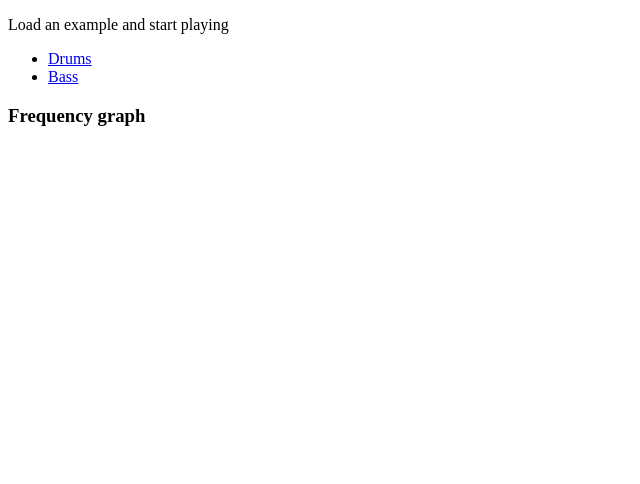
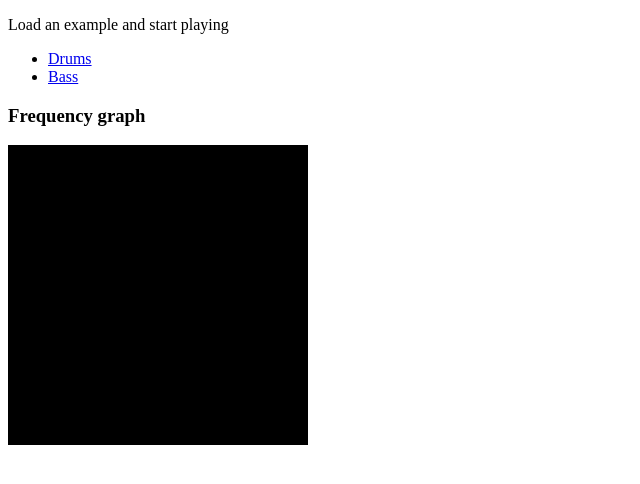
Before and after one commit to dlebech/wapi, a website with bundled scripts: page examples/index.html in a window 1280 px wide. Both pictures are taken after a click on the link "Drums". Shown: the whole page, without its empty margins (0-640 px from the left). Built offline with nearby package versions, Linux system fonts and the light colour scheme.

Commit message:
Add analyzer plugin with canvas frequency output

```diff
--- a/examples/index.html
+++ b/examples/index.html
@@ -10,15 +10,11 @@
 <body>
     <p>Load an example and start playing</p>
     <ul>
-        <li><a href="#" onclick="drumsExample(); return false;">Drums</a></li>
+        <li><a href="#" onclick="drumsExample(document.getElementById('canvas-container')); return false;">Drums</a></li>
         <li><a href="#" onclick="bassExample(); return false;">Bass</a></li>
     </ul>
     <h3>Frequency graph</h3>
     <div id="canvas-container">
     </div>
-    <script>
-        //var canvas = Wapi.createFrequencyGraph(512, 256);
-        //document.getElementById('canvas-container').appendChild(canvas);
-    </script>
 </body>
 </html>
--- a/examples/js/drums.js
+++ b/examples/js/drums.js
@@ -1,14 +1,19 @@
-window.drumsExample = function() {
+window.drumsExample = function(canvasContainer) {
   var wapi = new Wapi();
 
   // Create a new Wapi track
   var drumTrack = wapi.createTrack();
 
-  // Create a bass from the WapiBass plugin and add it to the track.
+  // Create a drum track from the WapiDrums plugin and add it to the track.
   var drums = new WapiDrums(wapi.context);
   drumTrack.addPlugin(drums);
 
-  // Add simple bass sequence
+  // Create an analyzer
+  var analyzer = new Analyzer(wapi.context);
+  drumTrack.addPlugin(analyzer);
+  canvasContainer.appendChild(analyzer.createFrequencyGraph(300, 300));
+
+  // Add simple drum sequence
   drumTrack.addSequence(function(time, beatIndex) {
     var notes = [];
     if (beatIndex % 4 == 0) {
--- a/js/instruments/drums.js
+++ b/js/instruments/drums.js
@@ -59,7 +59,7 @@ WapiDrums.prototype.simpleSnare = function(time) {
   // Create new NoiseNode and pass it through a low-pass filter.
   var noise = new NoiseNode(this.context);
   var filter = this.context.createBiquadFilter();
-  filter.type = filter.LOWPASS;
+  filter.type = 'lowpass';
   filter.frequency.value = 4000;
   filter.Q.value = 5;
   noise.connect(filter);
@@ -75,9 +75,9 @@ WapiDrums.prototype.simpleSnare = function(time) {
  * @param {number} time - The time that the instrument will start playing.
  */
 WapiDrums.prototype.simpleKick = function(time) {
-  // Uses the base drum sound with a 100 -> 50 hertz frequency drop that
+  // Uses the base drum sound with a 150 -> 100 hertz frequency drop that
   // happens quite fast.
-  this.simpleDrum(time, this.output, 120, 70, 60, 10);
+  this.simpleDrum(time, this.output, 150, 100, 60, 10);
 };
 
 /**
--- /dev/null
+++ b/js/plugins/analyzer.js
@@ -0,0 +1,70 @@
+'use strict';
+
+/**
+ * A node that consists of a FFT analyzer node that enables analysis of the
+ * playing waveform. Provides convenience methods for creating HTML5 canvas
+ * elements that display the output of the analysis.
+ *
+ * @class
+ * @param {AudioContext} context - The AudioContext to use for the analyzer.
+ * @implements {WapiPlugin}
+ * @example
+ * var analyzer = new Analyzer();
+ */
+var Analyzer = function(context) {
+    this.input = context.createAnalyser();
+    this.input.maxDecibels = 0;
+    this.input.fftSize = 256;
+};
+
+Analyzer.prototype.disconnect = function() {
+    return this.input.disconnect();
+};
+
+Analyzer.prototype.connect = function(dest) {
+    return this.input.connect(dest.input ? dest.input : dest);
+};
+
+Analyzer.prototype.createFrequencyGraph = function(width, height) {
+    var canvas = document.createElement('canvas');
+    canvas.width = width;
+    canvas.height = height;
+    var ctx = canvas.getContext('2d');
+    ctx.clearRect(0, 0, width, height);
+
+    var bufferLength = this.input.frequencyBinCount;
+    console.log('Buffer length', bufferLength);
+
+    // Prepare data array.
+    var data = new Uint8Array(bufferLength);
+
+    // Find barwidth.
+    var barSpace = 1;
+    var barWidth = (width - bufferLength * barSpace) / bufferLength;
+
+    var _this = this;
+    var draw = function() {
+        // Get the data.
+        _this.input.getByteFrequencyData(data);
+        ctx.fillStyle = '#000';
+        ctx.fillRect(0, 0, width, height);
+
+        var barHeight;
+        var x = 0;
+
+        for (var i = 0; i < bufferLength; i++) {
+            barHeight = data[i]/256*height;
+            ctx.fillStyle = 'rgb(200, 50, 50)';
+            ctx.fillRect(x, height-barHeight, barWidth, barHeight);
+            x += barWidth + barSpace;
+        }
+
+        window.requestAnimationFrame(draw);
+    };
+
+    draw();
+
+    return canvas;
+};
+
+module.exports = Analyzer;
--- a/js/wapi.js
+++ b/js/wapi.js
@@ -3,3 +3,4 @@
 window.Wapi = require('./core/wapi');
 window.WapiBass = require('./instruments/bass');
 window.WapiDrums = require('./instruments/drums');
+window.Analyzer = require('./plugins/analyzer');
```
Also changed, not shown: js/wapi-viz.js (deleted, +0 -50 lines).
